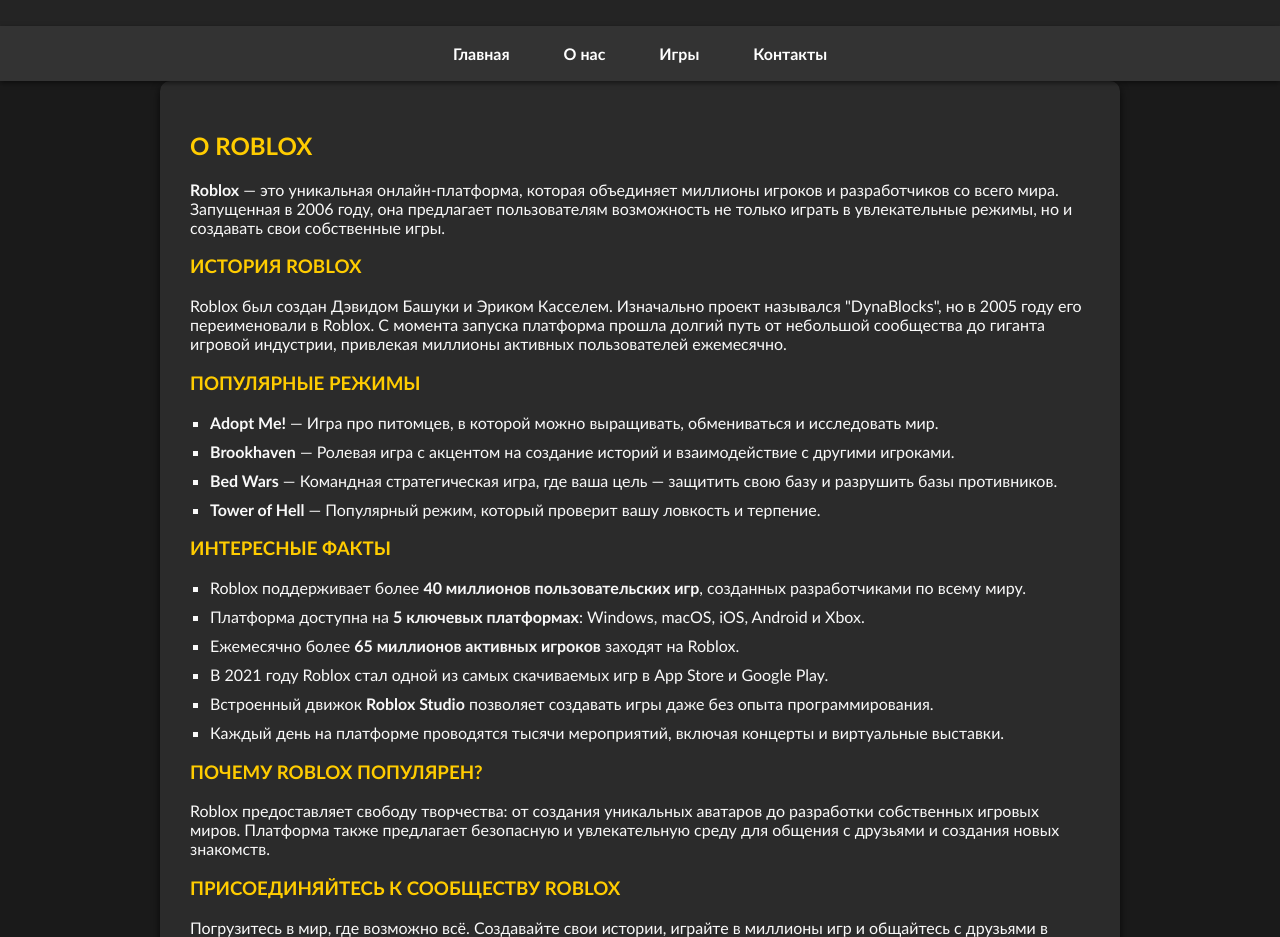
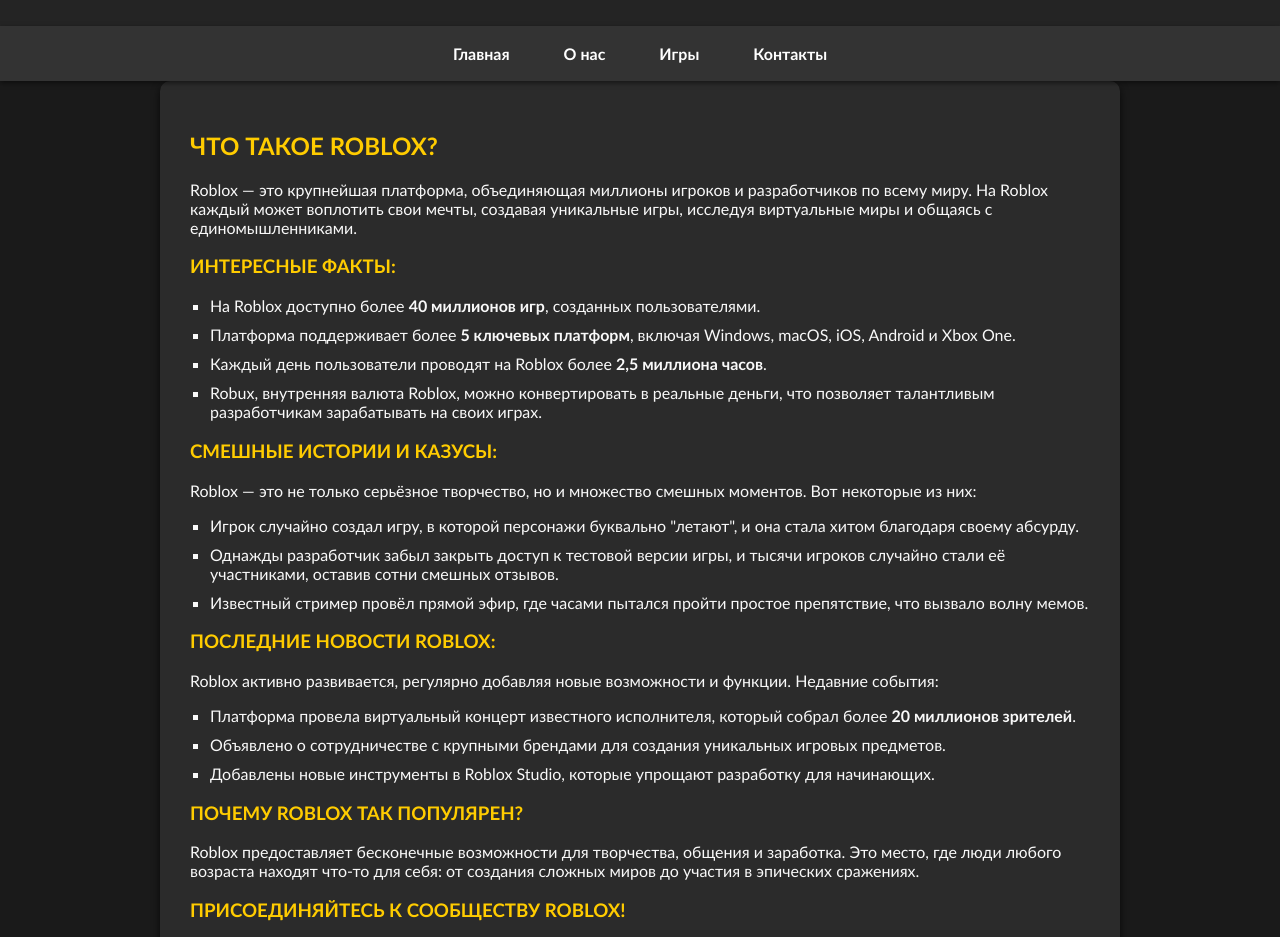
Before and after one commit to Mastergrad/ZeroG, a plain HTML site: page index.html in a window 1280 px wide. Shown: the part 96-1033 px from the top of the page. Drawn offline with Linux system fonts and the light colour scheme.

Commit message:
Add files via upload

```diff
--- a/index.html
+++ b/index.html
@@ -3,15 +3,14 @@
 <head>
     <meta charset="UTF-8">
     <meta name="viewport" content="width=device-width, initial-scale=1.0">
-    <title>Roblox - История, факты и сообщество | Фан-сайт Roblox</title>
-    <meta name="description" content="Узнайте всё об игре Roblox: её историю, популярные режимы, интересные факты и многое другое на нашем фан-сайте.">
-    <meta name="keywords" content="Roblox, история Roblox, игры Roblox, популярные режимы, сообщество Roblox, факты о Roblox">
-    <meta name="author" content="Фан-сайт Roblox">
+    <title>Roblox - История, факты, новости и смешные истории | Фан-сайт</title>
+    <meta name="description" content="Погрузитесь в мир Roblox: удивительные факты, новости, казусы, смешные истории и последние обновления платформы.">
+    <meta name="keywords" content="Roblox, факты Roblox, новости Roblox, истории Roblox, интересные факты, смешные истории, платформы Roblox, фан-сайт">
     <link rel="stylesheet" href="style.css">
 </head>
 <body>
     <header>
-        <h1>Roblox - Мир бесконечных возможностей</h1>
+        <h1>Roblox: Мир, где сбываются мечты</h1>
     </header>
     <nav>
         <a href="index.html">Главная</a>
@@ -20,35 +19,38 @@
         <a href="contact.html">Контакты</a>
     </nav>
     <main>
-        <h2>О Roblox</h2>
-        <p><strong>Roblox</strong> — это уникальная онлайн-платформа, которая объединяет миллионы игроков и разработчиков со всего мира. Запущенная в 2006 году, она предлагает пользователям возможность не только играть в увлекательные режимы, но и создавать свои собственные игры.</p>
+        <h2>Что такое Roblox?</h2>
+        <p>Roblox — это крупнейшая платформа, объединяющая миллионы игроков и разработчиков по всему миру. На Roblox каждый может воплотить свои мечты, создавая уникальные игры, исследуя виртуальные миры и общаясь с единомышленниками.</p>
 
-        <h3>История Roblox</h3>
-        <p>Roblox был создан Дэвидом Башуки и Эриком Касселем. Изначально проект назывался "DynaBlocks", но в 2005 году его переименовали в Roblox. С момента запуска платформа прошла долгий путь от небольшой сообщества до гиганта игровой индустрии, привлекая миллионы активных пользователей ежемесячно.</p>
-
-        <h3>Популярные режимы</h3>
+        <h3>Интересные факты:</h3>
         <ul>
-            <li><strong>Adopt Me!</strong> — Игра про питомцев, в которой можно выращивать, обмениваться и исследовать мир.</li>
-            <li><strong>Brookhaven</strong> — Ролевая игра с акцентом на создание историй и взаимодействие с другими игроками.</li>
-            <li><strong>Bed Wars</strong> — Командная стратегическая игра, где ваша цель — защитить свою базу и разрушить базы противников.</li>
-            <li><strong>Tower of Hell</strong> — Популярный режим, который проверит вашу ловкость и терпение.</li>
+            <li>На Roblox доступно более <strong>40 миллионов игр</strong>, созданных пользователями.</li>
+            <li>Платформа поддерживает более <strong>5 ключевых платформ</strong>, включая Windows, macOS, iOS, Android и Xbox One.</li>
+            <li>Каждый день пользователи проводят на Roblox более <strong>2,5 миллиона часов</strong>.</li>
+            <li>Robux, внутренняя валюта Roblox, можно конвертировать в реальные деньги, что позволяет талантливым разработчикам зарабатывать на своих играх.</li>
         </ul>
 
-        <h3>Интересные факты</h3>
+        <h3>Смешные истории и казусы:</h3>
+        <p>Roblox — это не только серьёзное творчество, но и множество смешных моментов. Вот некоторые из них:</p>
         <ul>
-            <li>Roblox поддерживает более <strong>40 миллионов пользовательских игр</strong>, созданных разработчиками по всему миру.</li>
-            <li>Платформа доступна на <strong>5 ключевых платформах</strong>: Windows, macOS, iOS, Android и Xbox.</li>
-            <li>Ежемесячно более <strong>65 миллионов активных игроков</strong> заходят на Roblox.</li>
-            <li>В 2021 году Roblox стал одной из самых скачиваемых игр в App Store и Google Play.</li>
-            <li>Встроенный движок <strong>Roblox Studio</strong> позволяет создавать игры даже без опыта программирования.</li>
-            <li>Каждый день на платформе проводятся тысячи мероприятий, включая концерты и виртуальные выставки.</li>
+            <li>Игрок случайно создал игру, в которой персонажи буквально "летают", и она стала хитом благодаря своему абсурду.</li>
+            <li>Однажды разработчик забыл закрыть доступ к тестовой версии игры, и тысячи игроков случайно стали её участниками, оставив сотни смешных отзывов.</li>
+            <li>Известный стример провёл прямой эфир, где часами пытался пройти простое препятствие, что вызвало волну мемов.</li>
         </ul>
 
-        <h3>Почему Roblox популярен?</h3>
-        <p>Roblox предоставляет свободу творчества: от создания уникальных аватаров до разработки собственных игровых миров. Платформа также предлагает безопасную и увлекательную среду для общения с друзьями и создания новых знакомств.</p>
+        <h3>Последние новости Roblox:</h3>
+        <p>Roblox активно развивается, регулярно добавляя новые возможности и функции. Недавние события:</p>
+        <ul>
+            <li>Платформа провела виртуальный концерт известного исполнителя, который собрал более <strong>20 миллионов зрителей</strong>.</li>
+            <li>Объявлено о сотрудничестве с крупными брендами для создания уникальных игровых предметов.</li>
+            <li>Добавлены новые инструменты в Roblox Studio, которые упрощают разработку для начинающих.</li>
+        </ul>
 
-        <h3>Присоединяйтесь к сообществу Roblox</h3>
-        <p>Погрузитесь в мир, где возможно всё. Создавайте свои истории, играйте в миллионы игр и общайтесь с друзьями в Roblox!</p>
+        <h3>Почему Roblox так популярен?</h3>
+        <p>Roblox предоставляет бесконечные возможности для творчества, общения и заработка. Это место, где люди любого возраста находят что-то для себя: от создания сложных миров до участия в эпических сражениях.</p>
+
+        <h3>Присоединяйтесь к сообществу Roblox!</h3>
+        <p>Станьте частью мирового сообщества, где мечты становятся реальностью. Создавайте, играйте, общайтесь и вдохновляйте других вместе с Roblox!</p>
     </main>
     <footer>
         <p>&copy; 2025 Фан-сайт Roblox. Все права защищены.</p>
```
